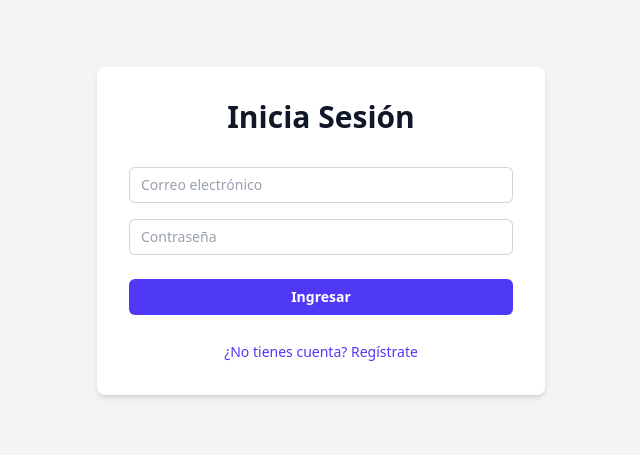
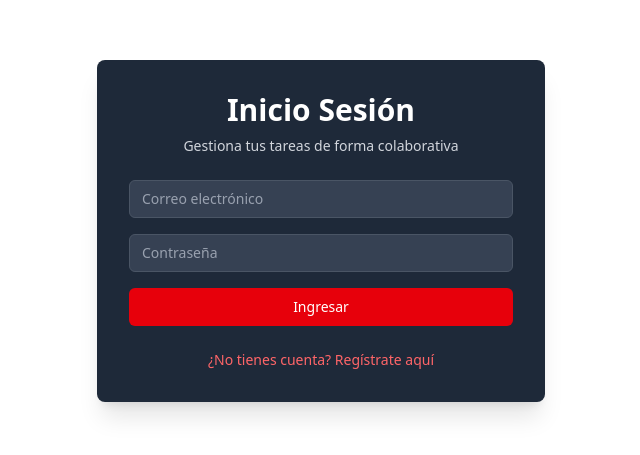
Before and after one commit to jfchilito7/task-manager, a Vue app in the folder frontend/: page /login in a window 1280 px wide. Shown: the part 169-624 px from the top of the page, without its empty margins (319-959 px from the left). Built offline with nearby package versions, Linux system fonts and the light colour scheme.

Commit message:
feat: mejorar el diseño de las vistas de inicio de sesión y registro con nuevos estilos y estructura

```diff
--- a/frontend/src/views/Login.vue
+++ b/frontend/src/views/Login.vue
@@ -1,28 +1,49 @@
 <template>
-    <div class="flex min-h-screen items-center justify-center bg-gray-100 px-4">
-        <div class="w-full max-w-md space-y-8 bg-white p-8 shadow-md rounded-lg">
-        <h2 class="text-center text-3xl font-bold text-gray-900">Inicia Sesión</h2>
-
-        <div v-if="errorMessage" class="bg-red-100 border border-red-400 text-red-700 px-4 py-3 rounded">
-            {{ errorMessage }}
+    <div class="min-h-screen flex items-center justify-center p-4"> <div class="w-full max-w-md bg-gray-800 rounded-lg shadow-xl p-8 space-y-6"> <div class="text-center">
+        <h2 class="text-3xl font-extrabold text-white">Inicio Sesión</h2> <p class="mt-2 text-sm text-gray-300">Gestiona tus tareas de forma colaborativa</p> </div>
+      <form @submit.prevent="login" class="space-y-4">
+        <div>
+          <label for="email" class="sr-only">Correo electrónico</label>
+          <input
+            id="email"
+            name="email"
+            type="email"
+            autocomplete="email"
+            required
+            v-model="email"
+            class="appearance-none rounded-md relative block w-full px-3 py-2 border border-gray-600 placeholder-gray-400 text-white bg-gray-700 focus:outline-none focus:ring-red-500 focus:border-red-500 sm:text-sm"
+            placeholder="Correo electrónico"
+          />
         </div>
-
-        <form class="mt-8 space-y-6" @submit.prevent="handleLogin">
-            <div class="space-y-4">
-            <input v-model="email" type="email" required class="block w-full rounded-md border-0 py-1.5 text-gray-900 ring-1 ring-inset ring-gray-300 placeholder:text-gray-400 focus:ring-2 focus:ring-indigo-600 sm:text-sm sm:leading-6 px-3" placeholder="Correo electrónico">
-            <input v-model="password" type="password" required class="block w-full rounded-md border-0 py-1.5 text-gray-900 ring-1 ring-inset ring-gray-300 placeholder:text-gray-400 focus:ring-2 focus:ring-indigo-600 sm:text-sm sm:leading-6 px-3" placeholder="Contraseña">
-            </div>
-
-            <button type="submit" class="group relative flex w-full justify-center rounded-md bg-indigo-600 px-3 py-2 text-sm font-semibold text-white hover:bg-indigo-500">
+        <div>
+          <label for="password" class="sr-only">Contraseña</label>
+          <input
+            id="password"
+            name="password"
+            type="password"
+            autocomplete="current-password"
+            required
+            v-model="password"
+            class="appearance-none rounded-md relative block w-full px-3 py-2 border border-gray-600 placeholder-gray-400 text-white bg-gray-700 focus:outline-none focus:ring-red-500 focus:border-red-500 sm:text-sm"
+            placeholder="Contraseña"
+          />
+        </div>
+        <div>
+          <button
+            type="submit"
+            class="group relative w-full flex justify-center py-2 px-4 border border-transparent text-sm font-medium rounded-md text-white bg-red-600 hover:bg-red-500 focus:outline-none focus:ring-2 focus:ring-offset-2 focus:ring-red-500 transition-colors"
+          >
             Ingresar
-            </button>
-
-            <div class="text-center">
-                <router-link to="/register" class="text-sm text-indigo-600 hover:text-indigo-500">¿No tienes cuenta? Regístrate</router-link>
-            </div>
-        </form>
+          </button>
         </div>
+      </form>
+      <div class="text-center text-sm">
+        <router-link to="/register" class="font-medium text-red-400 hover:text-red-300">
+          ¿No tienes cuenta? Regístrate aquí
+        </router-link>
+      </div>
     </div>
+  </div>
 </template>
 
 <script setup>
--- a/frontend/src/views/Register.vue
+++ b/frontend/src/views/Register.vue
@@ -1,57 +1,57 @@
 <template>
-    <div class="flex min-h-screen items-center justify-center bg-gray-100 px-4 sm:px-6 lg:px-8">
-        <div class="w-full max-w-md space-y-8 bg-white p-8 shadow-md rounded-lg">
-        <div>
-            <h2 class="mt-6 text-center text-3xl font-bold tracking-tight text-gray-900">
-            Crea tu cuenta
-            </h2>
-            <p class="mt-2 text-center text-sm text-gray-600">
+    <div class="min-h-screen flex items-center justify-center p-4">
+        <div class="w-full max-w-md bg-gray-800 rounded-lg shadow-xl p-8 space-y-6">
+
+        <div class="text-center">
+
+            <h2 class="text-3xl font-extrabold text-white">Crea tu cuenta</h2>
+            <p class="mt-2 text-sm text-gray-300">
             Empieza a organizar tus tareas hoy mismo
             </p>
         </div>
 
-        <div v-if="errorMessage" class="bg-red-100 border border-red-400 text-red-700 px-4 py-3 rounded relative text-sm">
+        <div v-if="errorMessage" class="bg-red-900/50 border border-red-500 text-red-200 px-4 py-3 rounded relative text-sm">
             <span class="font-bold">Error: </span>
             <span class="block sm:inline">{{ errorMessage }}</span>
         </div>
 
-        <form class="mt-8 space-y-6" @submit.prevent="handleRegister">
-            <div class="space-y-4 rounded-md shadow-sm">
+        <form class="mt-8 space-y-4" @submit.prevent="handleRegister">
+            <div class="space-y-4">
             <div>
-                <label for="name" class="block text-sm font-medium text-gray-700">Nombre Completo</label>
+                <label for="name" class="block text-sm font-medium text-gray-300 mb-1">Nombre Completo</label>
                 <input
                 v-model="name"
                 id="name"
                 name="name"
                 type="text"
                 required
-                class="mt-1 block w-full rounded-md border-0 py-1.5 text-gray-900 ring-1 ring-inset ring-gray-300 placeholder:text-gray-400 focus:ring-2 focus:ring-inset focus:ring-indigo-600 sm:text-sm sm:leading-6 px-3 shadow-sm"
+                class="appearance-none rounded-md relative block w-full px-3 py-2 border border-gray-600 placeholder-gray-400 text-white bg-gray-700 focus:outline-none focus:ring-red-500 focus:border-red-500 sm:text-sm"
                 placeholder="Ej: Juan Pérez"
                 >
             </div>
 
             <div>
-                <label for="email-address" class="block text-sm font-medium text-gray-700">Correo electrónico</label>
+                <label for="email-address" class="block text-sm font-medium text-gray-300 mb-1">Correo electrónico</label>
                 <input
                 v-model="email"
                 id="email-address"
                 name="email"
-                type="email"
+        `          type="email"
                 required
-                class="mt-1 block w-full rounded-md border-0 py-1.5 text-gray-900 ring-1 ring-inset ring-gray-300 placeholder:text-gray-400 focus:ring-2 focus:ring-inset focus:ring-indigo-600 sm:text-sm sm:leading-6 px-3 shadow-sm"
+                class="appearance-none rounded-md relative block w-full px-3 py-2 border border-gray-600 placeholder-gray-400 text-white bg-gray-700 focus:outline-none focus:ring-red-500 focus:border-red-500 sm:text-sm"
                 placeholder="correo@ejemplo.com"
                 >
             </div>
 
             <div>
-                <label for="password" class="block text-sm font-medium text-gray-700">Contraseña</label>
+                <label for="password" class="block text-sm font-medium text-gray-300 mb-1">Contraseña</label>
                 <input
                 v-model="password"
                 id="password"
                 name="password"
                 type="password"
                 required
-                class="mt-1 block w-full rounded-md border-0 py-1.5 text-gray-900 ring-1 ring-inset ring-gray-300 placeholder:text-gray-400 focus:ring-2 focus:ring-inset focus:ring-indigo-600 sm:text-sm sm:leading-6 px-3 shadow-sm"
+                class="appearance-none rounded-md relative block w-full px-3 py-2 border border-gray-600 placeholder-gray-400 text-white bg-gray-700 focus:outline-none focus:ring-red-500 focus:border-red-500 sm:text-sm"
                 placeholder="Mínimo 8 caracteres"
                 >
             </div>
@@ -60,14 +60,14 @@
             <div>
             <button
                 type="submit"
-                class="group relative flex w-full justify-center rounded-md bg-indigo-600 px-3 py-2 text-sm font-semibold text-white hover:bg-indigo-500 focus-visible:outline focus-visible:outline-2 focus-visible:outline-offset-2 focus-visible:outline-indigo-600 transition duration-150 ease-in-out"
+                class="group relative w-full flex justify-center py-2 px-4 border border-transparent text-sm font-medium rounded-md text-white bg-red-600 hover:bg-red-500 focus:outline-none focus:ring-2 focus:ring-offset-2 focus:ring-red-500 transition-colors"
             >
                 Registrarse
             </button>
             </div>
 
             <div class="text-sm text-center">
-            <router-link to="/login" class="font-medium text-indigo-600 hover:text-indigo-500">
+            <router-link to="/login" class="font-medium text-red-400 hover:text-red-300">
                 ¿Ya tienes cuenta? Inicia sesión
             </router-link>
             </div>
```
